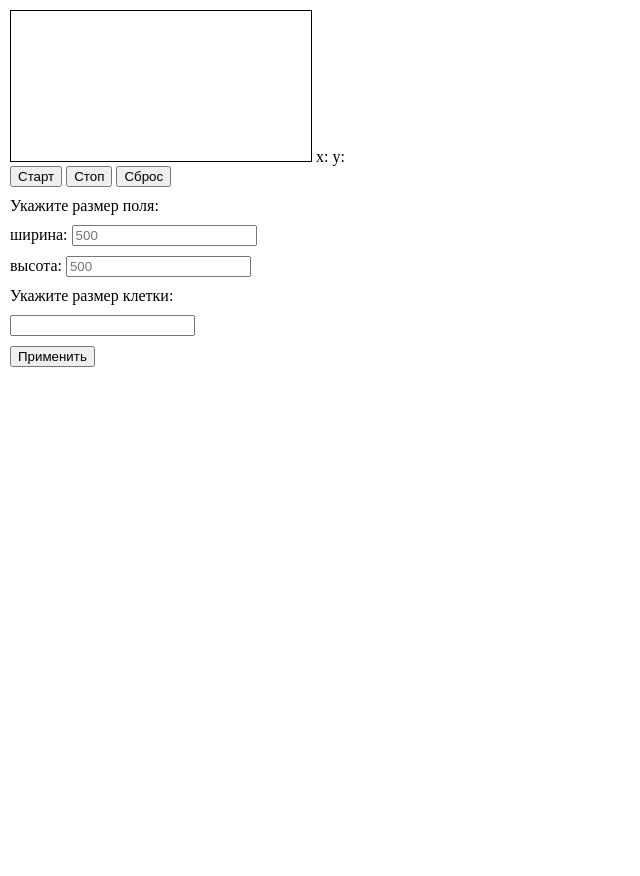
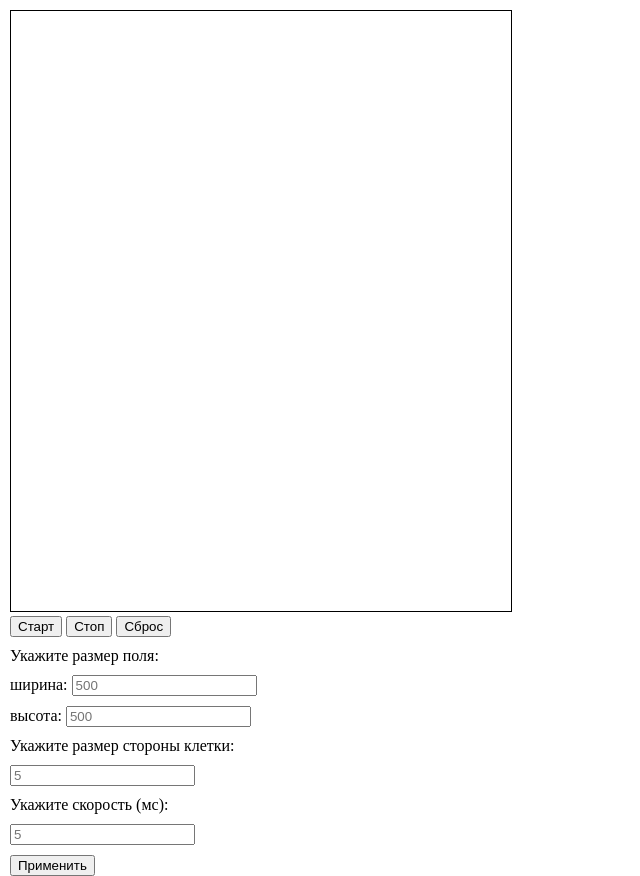
Before and after one commit to Tayrlock/Life, a plain HTML site: page index.html in a window 1280 px wide. Both pictures are taken after a click on the button "Старт". Shown: the whole page, without its empty margins (0-640 px from the left). Before the commit the page ends 800 px from the top, so only its background shows below. Drawn offline with Linux system fonts and the light colour scheme.

Commit message:
full work, no grid, low optimization

```diff
--- a/index.html
+++ b/index.html
@@ -11,11 +11,7 @@
 </head>
 
 <body>
-
-    <canvas id="life"></canvas>
-    x: <div class='pos' id='input_x'></div>
-    y: <div class='pos' id='input_y'></div>
-
+    <canvas id="life" width="300" height="300"></canvas>
     <div class="contol">
         <button id="start">Старт</button>
         <button id="stop">Стоп</button>
@@ -27,16 +23,17 @@
         <p>высота: <input type="number" id="height" placeholder="500"></p>
     </div>
     <div class="cell">
-        <p>Укажите размер клетки:</p>
-        <p> <input type="number" id="cell"></p>
+        <p>Укажите размер стороны клетки:</p>
+        <p> <input type="number" id="cell" placeholder="5"></p>
     </div>
-
+    <div class="cell">
+        <p>Укажите скорость (мс):</p>
+        <p> <input type="number" id="step" placeholder="5"></p>
+    </div>
     <div class="field">
         <button id="apply">Применить</button>
     </div>
     <div class="count"></div>
-
-
 
     <script src="life.js"></script>
     <script src="index.js"></script>
--- a/index.js
+++ b/index.js
@@ -2,26 +2,32 @@ const btnStart = document.querySelector('#start'),
     btnApply = document.querySelector('#apply'),
     btnStop = document.querySelector('#stop'),
     btnReset = document.querySelector('#reset')
-
-function startLife(play){
+let play
+createField()
+gameField()
+function startLife(play) {
+}
 
 
-}
 // Start button
 btnStart.addEventListener('click', function startLife() {
-    life();
+    play = true
+    timer()
     // if (play = true) { btnStart.removeEventListener('click', startLife) }
 })
 
 // Apply field size
 btnApply.addEventListener('click', () => {
+    play = false
+    timer()
     createField()
     gameField()
 })
 
 // Stop button
 btnStop.addEventListener('click', () => {
-    clearTimeout(step)
+    play = false
+    timer()
     // play = false
     // btnStart.addEventListener('click', startLife())
 })
@@ -29,7 +35,9 @@ btnStop.addEventListener('click', () => {
 
 // reset button
 btnReset.addEventListener('click', () => {
+    play = false
+    timer()
     createField()
     gameField()
-    clearTimeout(step)
+
 })
--- a/life.js
+++ b/life.js
@@ -1,49 +1,87 @@
 const canvas = document.getElementById('life'),
     ctx = canvas.getContext('2d');
+
 let cell = [],
-    step
 
+    fieldWidth,
+    fieldHeight,
+    cellSize
+
+function timer() {
+    let step = Math.floor(document.querySelector('#step').value || 5)
+    let a = setTimeout(life, step)
+    if (play == false){ clearTimeout(a)}
+}
+function updateField() {
+    canvas.width = Math.floor(document.querySelector('#width').value || 500)
+    canvas.height = Math.floor(document.querySelector('#height').value || 600)
+    cellSize = Math.floor(document.querySelector('#cell').value || 5)
+    canvas.width = canvas.width - canvas.width % cellSize
+    canvas.height = canvas.height - canvas.height % cellSize
+    sumY = canvas.height / cellSize // 30
+    sumX = canvas.width / cellSize
+    fieldHeight = sumY * cellSize //10*30
+    fieldWidth = sumX * cellSize
+    // console.log('sumY = ' + sumY)
+    // console.log('sumX = ' + sumX)
+    // console.log('cell = ' + cellSize)
+    // console.log('width = ' + fieldWidth)
+    // console.log('height = ' + fieldHeight)
+}
 // Игровое поле формирование
 function createField() {
-    let cellSize = document.querySelector('#cell').value || 10
-    // console.log(cellSize)
-    canvas.width = document.querySelector('#width').value || 300
-    canvas.height = document.querySelector('#height').value || 300
-    ctx.clearRect(0, 0, canvas.width, canvas.height)
+    updateField()
+    ctx.clearRect(0, 0, fieldWidth, fieldHeight)
 }
 
 // Игровое поле заполнение массивами
-
 function gameField() {
-    for (let i = 0; i < 30; i++) {
+    for (let i = 0; i < sumY; i++) {
         cell[i] = []
-        for (let j = 0; j < 30; j++) {
+        for (let j = 0; j < sumX; j++) {
             cell[i][j] = 0
         }
     }
+    // console.log(cell)
 }
 
 // Получение клеток по координатам
-
-canvas.onclick = function (e) {
+function takeCoord(e) {
     let x = e.offsetX
     let y = e.offsetY
-    console.log(x, y)
-    x = Math.floor(x / 10)
-    y = Math.floor(y / 10)
-    console.log(y, x)
-    cell[y][x] = 1
-    console.log(cell)
+    // console.log(y, x)
+    x = Math.floor(x / cellSize)
+    y = Math.floor(y / cellSize)
+    // console.log(y, x)
+    cell[y][x] = 1;                                         // добавить повторное наведение
+    // if (cell[y][x] == 1) { cell[y][x] = 0 } else { cell[y][x] = 1 }
+    // console.log(cell)
     drawCell()
 }
 
+let mouseIsDown = false;
+canvas.onmousedown = function (e) {
+    mouseIsDown = true;
+    takeCoord(e)
+}
+canvas.onmouseup = function (e) {
+    if (mouseIsDown) takeCoord(e);
+    mouseIsDown = false;
+}
+canvas.onmousemove = function (e) {
+    if (!mouseIsDown) return;
+    takeCoord(e)
+    return false
+}
+
+// Отрисовка
 function drawCell() {
     // console.log(cell)
-    ctx.clearRect(0, 0, 300, 300)
-    for (let i = 0; i < 30; i++) {
-        for (let j = 0; j < 30; j++) {
+    ctx.clearRect(0, 0, fieldWidth, fieldHeight)
+    for (let i = 0; i < sumY; i++) {
+        for (let j = 0; j < sumX; j++) {
             if (cell[i][j] == 1) {
-                ctx.fillRect(j * 10, i * 10, 10, 10)
+                ctx.fillRect(j * cellSize, i * cellSize, cellSize, cellSize)
             }
         }
     }
@@ -52,18 +90,18 @@ function drawCell() {
 function life() {
     let play = true
     let newCell = []
-    for (let i = 0; i < 30; i++) {
+    for (let i = 0; i < sumY; i++) {
         newCell[i] = []
-        for (let j = 0; j < 30; j++) {
+        for (let j = 0; j < sumX; j++) {
             let live = 0
-            if (cell[torEnd(i) + 1][j] == 1) live++ //[1,0] down ↓
-            if (cell[torBgn(i) - 1][j] == 1) live++ //[-1,0] up ↑
-            if (cell[i][torEnd(j) + 1] == 1) live++ //[0,1] right →
-            if (cell[i][torBgn(j) - 1] == 1) live++ //[0,-1]  left ←
-            if (cell[torEnd(i) + 1][torEnd(j) + 1] == 1) live++ //[1,1] ↓→
-            if (cell[torBgn(i) - 1][torEnd(j) + 1] == 1) live++ //[-1,1] ↑→
-            if (cell[torBgn(i) - 1][torBgn(j) - 1] == 1) live++ //[-1,-1] ←↑
-            if (cell[torEnd(i) + 1][torBgn(j) - 1] == 1) live++ //[1,-1] ←↓
+            if (cell[torYEnd(i) + 1][j] == 1) live++ //[1,0] down ↓
+            if (cell[torYBgn(i) - 1][j] == 1) live++ //[-1,0] up ↑
+            if (cell[i][torXEnd(j) + 1] == 1) live++ //[0,1] right →
+            if (cell[i][torXBgn(j) - 1] == 1) live++ //[0,-1]  left ←
+            if (cell[torYEnd(i) + 1][torXEnd(j) + 1] == 1) live++ //[1,1] ↓→
+            if (cell[torYBgn(i) - 1][torXEnd(j) + 1] == 1) live++ //[-1,1] ↑→
+            if (cell[torYBgn(i) - 1][torXBgn(j) - 1] == 1) live++ //[-1,-1] ←↑
+            if (cell[torYEnd(i) + 1][torXBgn(j) - 1] == 1) live++ //[1,-1] ←↓
             if (live == 2) { newCell[i][j] = cell[i][j] } // 2 live = stay, 3 live = born, other = dead
             else {
                 if (live == 3) { newCell[i][j] = 1 }
@@ -74,17 +112,33 @@ function life() {
     // console.log(newCell)
     cell = newCell
     drawCell()
-    step = setTimeout(life, 2)
+    timer()
+}
+function torYBgn(i) {
+    if (i == 0) return (sumY)
+    else return i
+}
+function torYEnd(i) {
+    if (i == sumY - 1) return -1
+    else return i
+}
+function torXBgn(i) {
+    if (i == 0) return (sumX)
+    else return i
+}
+function torXEnd(i) {
+    if (i == sumX - 1) return -1
+    else return i
 }
 
-function torBgn(i) {
-    if (i == 0) return 30
-    else return i
-}
-function torEnd(i) {
-    if (i == 29) return -1
-    else return i
-}
+// function torBgn(i) {
+//     if (i == 0) return 30
+//     else return i
+// }
+// function torEnd(i) {
+//     if (i == 29) return -1
+//     else return i
+// }
 // gameField()
 // var n = y * canvas.width + x;
 // console.log(n)
--- a/style.css
+++ b/style.css
@@ -3,6 +3,7 @@
   /* width: 1000px;
   height: 1000px; */
   /* justify-content: center; */
+  cursor:crosshair;
 
 }
 
```
